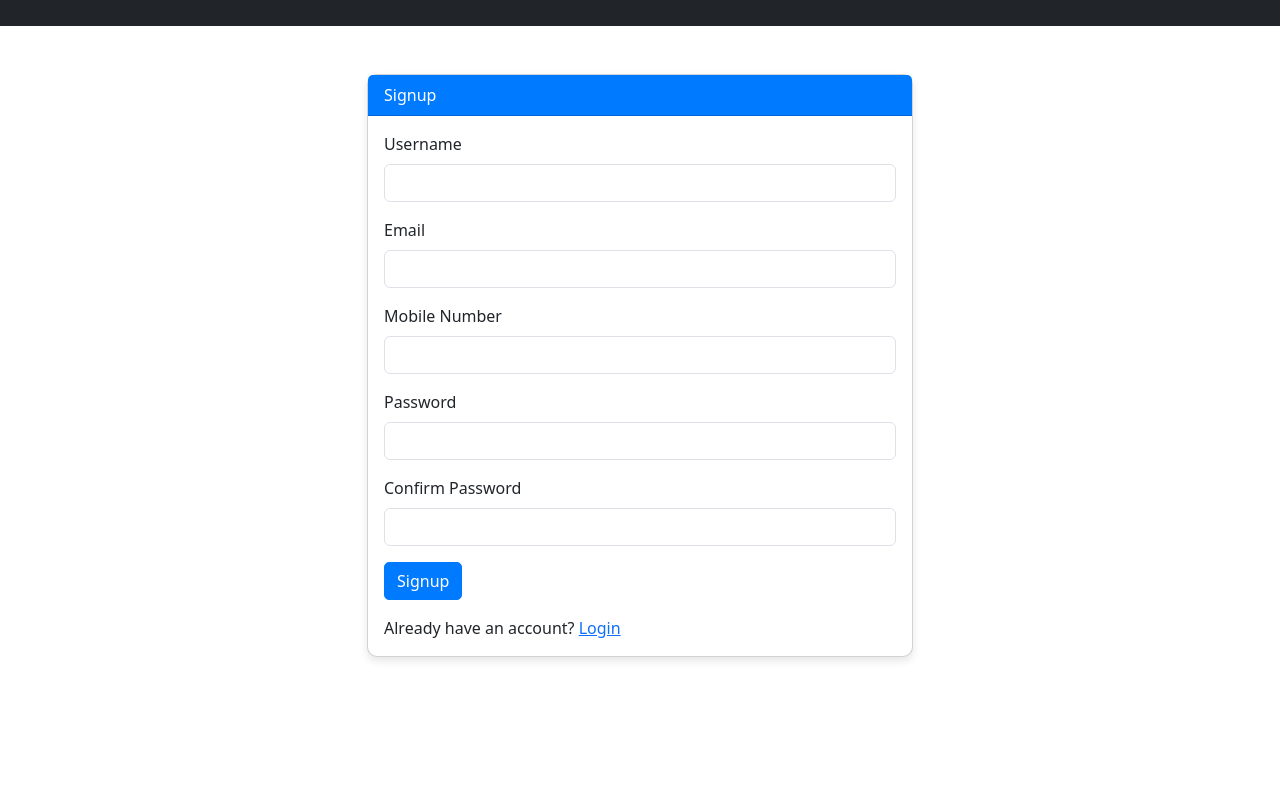
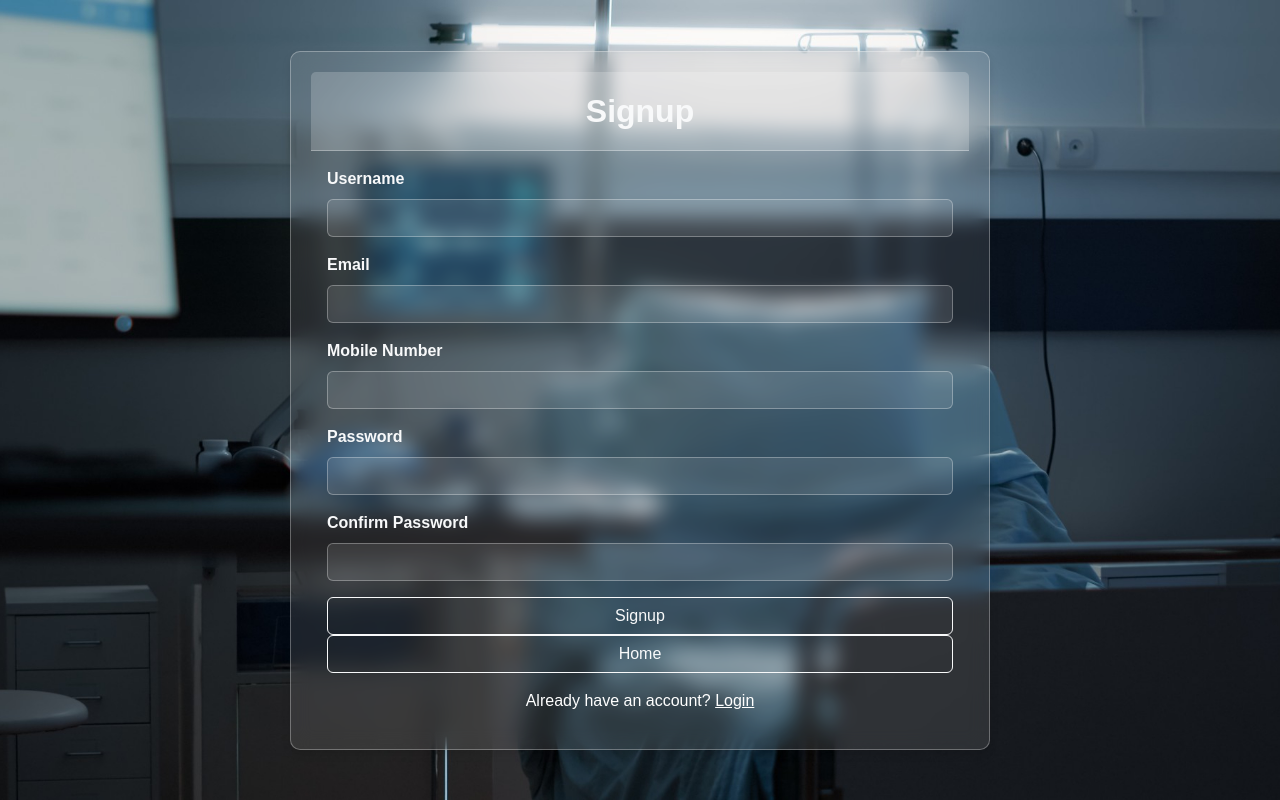
Before and after one commit to BVinayaka/diseasePrediction, a Flask app: page /signup in a window 1280 px wide. Run offline with Flask 3, Linux system fonts and the light colour scheme; parts of the project's set-up code (start-up, migrations or seed data) failed here and were passed over.

Commit message:
login and signup page fixed

```diff
--- a/app.py
+++ b/app.py
@@ -24,7 +24,7 @@ classifier = joblib.load(filename)
 
 
 # Load pre-trained model
-clf = load("C:/Users/vinay/Documents/Disease-Prediction-from-Symptoms-master/saved_model/decision_tree.joblib")
+clf = load("./saved_model/decision_tree.joblib")
 
 # Define symptoms
 symptoms = {'itching': 0, 'skin_rash': 0, 'nodal_skin_eruptions': 0, 'continuous_sneezing': 0,
--- a/templates/signup.html
+++ b/templates/signup.html
@@ -6,48 +6,86 @@
     <title>Signup</title>
     <!-- Bootstrap CSS -->
     <link href="https://cdn.jsdelivr.net/npm/bootstrap@5.3.0-alpha1/dist/css/bootstrap.min.css" rel="stylesheet">
-    <link rel="stylesheet" href="./static/css/signup.css">
     <style>
-        /* Custom Styles */
-        .navbar-brand {
-            font-size: 1.5rem;
-            font-weight: bold;
-        }
-
-        .link {
-            color: #007bff;
-            text-decoration: none;
-        }
-
-        .link:hover {
-            text-decoration: underline;
+        body {
+            font-family: Arial, sans-serif;
+            margin: 0;
+            padding: 0;
+            background: url('./static/signin.jpg') no-repeat center center fixed;
+            background-size: cover;
+            height: 100vh;
+            display: flex;
+            justify-content: center;
+            align-items: center;
         }
 
         .card {
+            background: rgba(255, 255, 255, 0.1);
             border-radius: 10px;
             box-shadow: 0 4px 8px rgba(0, 0, 0, 0.1);
+            width: 100%;
+            max-width: 700px;
+            padding: 20px;
+            backdrop-filter: blur(10px);
+            border: 1px solid rgba(255, 255, 255, 0.3);
+            height: auto; /* Adjust height to auto */
         }
 
         .card-header {
-            background-color: #007bff;
+            background: rgba(255, 255, 255, 0.2);
+            border-bottom: 1px solid rgba(255, 255, 255, 0.3);
+            text-align: center;
+            padding: 15px;
+            border-top-left-radius: 10px;
+            border-top-right-radius: 10px;
             color: #fff;
-            border-radius: 10px 10px 0 0;
+        }
+
+        .form-control {
+            background: rgba(255, 255, 255, 0.1);
+            border: 1px solid rgba(255, 255, 255, 0.3);
+            color: #fff;
         }
 
         .form-control:focus {
-            border-color: #007bff;
-            box-shadow: 0 0 0 0.25rem rgba(0, 123, 255, 0.25);
+            background: rgba(255, 255, 255, 0.2);
+            border: 1px solid rgba(255, 255, 255, 0.5);
+            color: #fff;
         }
 
         .btn-primary {
-            background-color: #007bff;
-            border-color: #007bff;
-            border-radius: 5px;
+            background-color: transparent;
+            border: 2px solid #007bff;
+            color: #007bff;
+            padding: 10px 20px;
+            border-radius: 4px;
+            cursor: pointer;
+            width: 100%;
         }
 
         .btn-primary:hover {
-            background-color: #0056b3;
+            background-color: rgba(0, 123, 255, 0.1);
             border-color: #0056b3;
+            color: #0056b3;
+        }
+
+        .btn-social {
+            display: flex;
+            justify-content: center;
+            margin-top: 10px;
+        }
+
+        .btn-social button {
+            background-color: transparent;
+            border: 2px solid #6c757d;
+            color: #6c757d;
+            margin: 0 5px;
+        }
+
+        .btn-social button:hover {
+            background-color: rgba(108, 117, 125, 0.1);
+            border-color: #5a6268;
+            color: #5a6268;
         }
 
         .error-message {
@@ -57,58 +95,50 @@
     </style>
 </head>
 <body>
-    <nav class="navbar navbar-expand-lg navbar-dark bg-dark">
-        <div class="container">
-            <a class="navbar-brand" href="#"></a>
+    <div class="container d-flex justify-content-center align-items-center" style="height: 100vh;">
+        <div class="card">
+            <div class="card-header text-light fw-bold fs-2">
+                Signup
             </div>
-    </nav>
-
-    <div class="container mt-5">
-        <div class="row justify-content-center">
-            <div class="col-md-6">
-                <div class="card">
-                    <div class="card-header">Signup</div>
             <div class="card-body">
                 {% if message %}
-                            <div class="alert alert-danger" role="alert">
+                <div class="mb-3 alert alert-danger">
                     {{ message }}
                 </div>
                 {% endif %}
                 <form id="signupForm" action="/signup" method="post" onsubmit="return validateSignupForm()">
                     <div class="mb-3">
-                                <label for="name" class="form-label">Username</label>
+                        <label for="name" class="form-label  text-light fw-semibold">Username</label>
                         <input type="text" class="form-control" id="name" name="username" required>
                     </div>
                     <div class="mb-3">
-                                <label for="email" class="form-label">Email</label>
+                        <label for="email" class="form-label text-light fw-semibold">Email</label>
                         <input type="email" class="form-control" id="email" name="email" required>
                     </div>
                     <div class="mb-3">
-                                <label for="mobile" class="form-label">Mobile Number</label>
+                        <label for="mobile" class="form-label text-light fw-semibold">Mobile Number</label>
                         <input type="text" class="form-control" id="mobile" name="mobile" required>
                     </div>
                     <div class="mb-3">
-                                <label for="password1" class="form-label">Password</label>
+                        <label for="password1" class="form-label text-light fw-semibold">Password</label>
                         <input type="password" class="form-control" id="password1" name="password" required>
                     </div>
                     <div class="mb-3">
-                                <label for="password2" class="form-label">Confirm Password</label>
+                        <label for="password2" class="form-label text-light fw-semibold">Confirm Password</label>
                         <input type="password" class="form-control" id="password2" name="confirm_password" required>
                     </div>
-                            <button type="submit" class="btn btn-primary">Signup</button>
+                    <button type="submit" class="btn btn-outline-light w-100">Signup</button>
+                    <button type="submit" class="btn btn-outline-light w-100" id="home">Home</button>
                 </form>
-                        <div class="already-account mt-3">
-                            Already have an account? <a href="/login">Login</a>
+                <div class="already-account mt-3 text-center text-white">
+                    Already have an account? <a href="/login" class="text-white">Login</a>
+                </div>
+
             </div>
         </div>
     </div>
-            </div>
-        </div>
-    </div>
-
     <!-- Bootstrap JS (Optional, for Bootstrap features) -->
     <script src="https://cdn.jsdelivr.net/npm/bootstrap@5.3.0-alpha1/dist/js/bootstrap.bundle.min.js"></script>
-
     <script>
         // JavaScript validation function
         function validateSignupForm() {
@@ -129,6 +159,8 @@
                 return true;
             }
         }
+
+
     </script>
 </body>
 </html>
```
Also changed, not shown: templates/login.html (+70 -30 lines), static/Login-1.jpg (added), static/Signup.jpg (added), static/signin.jpg (added), templates/index.html (line endings or trailing spaces), 2 other files. Lines whose indentation alone changed are shown as unchanged.
